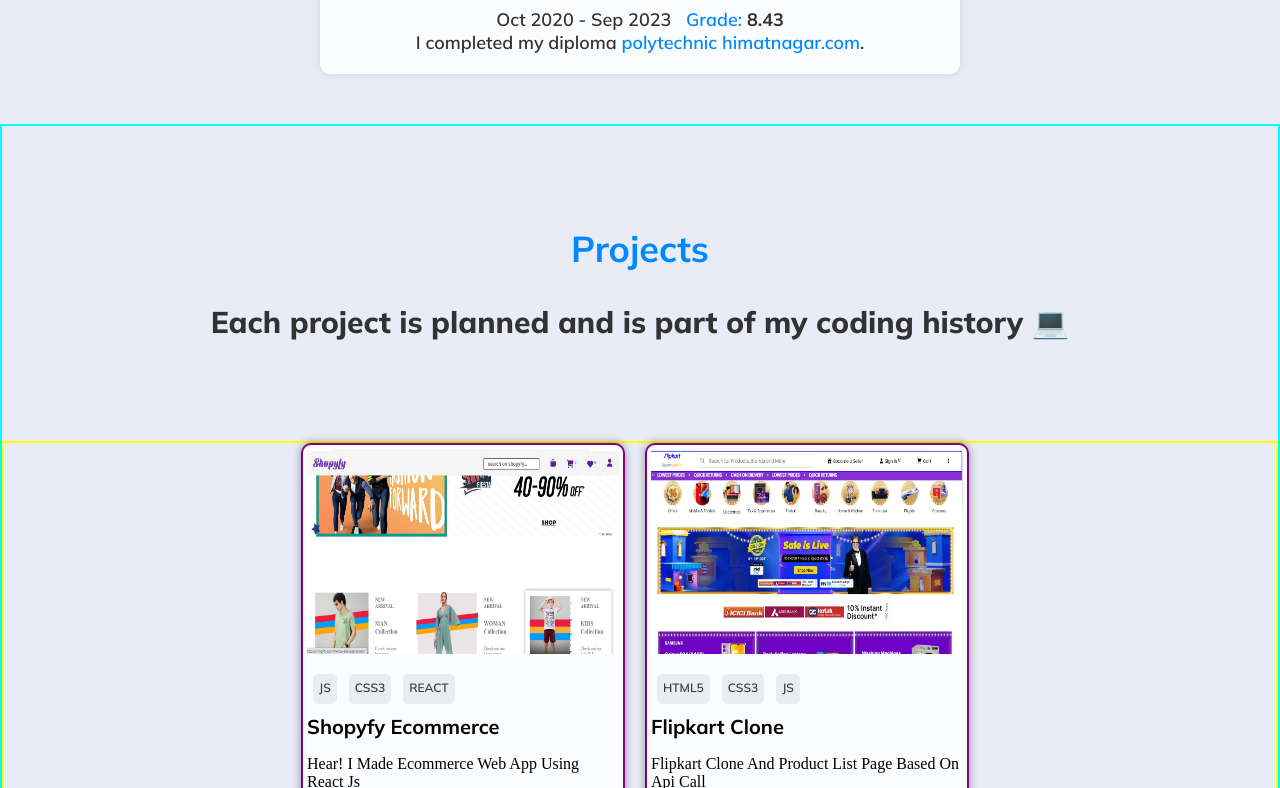
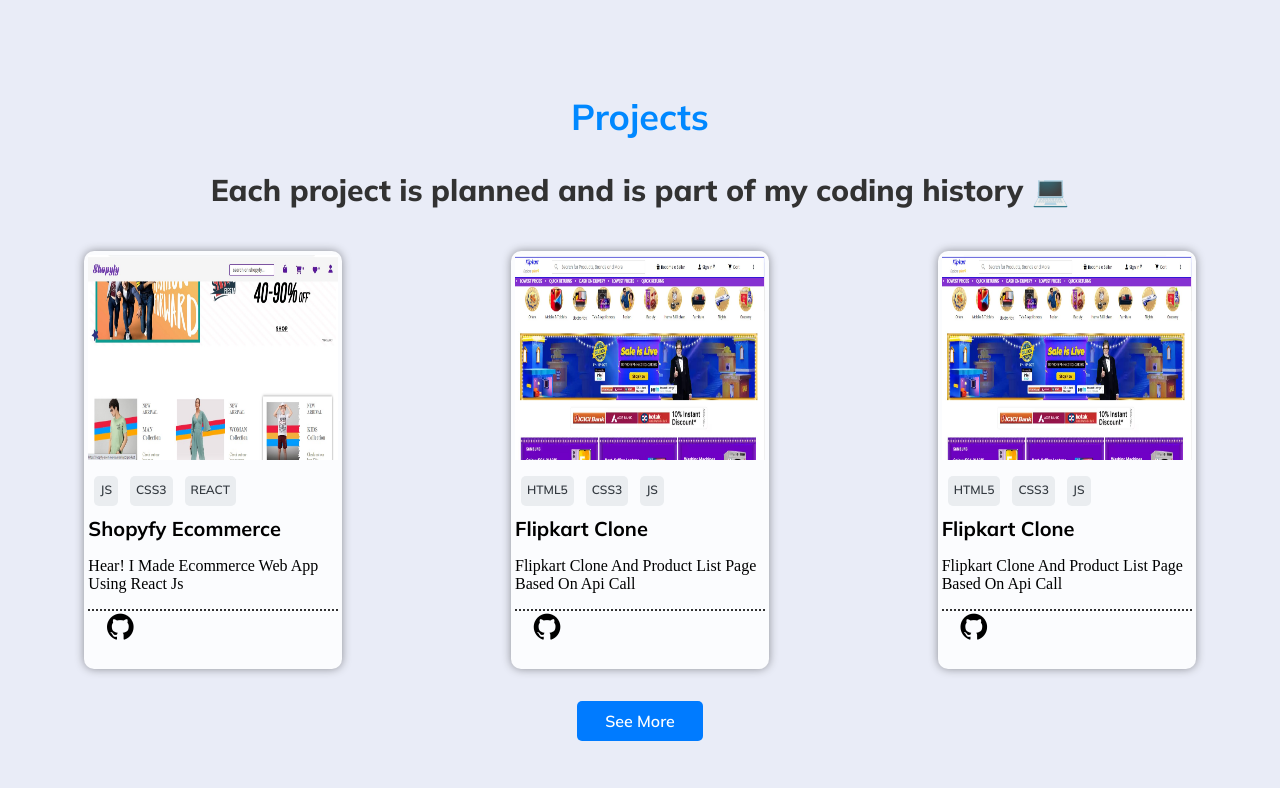
Before and after one commit to Aryanpatel1066/aryanpatel, a React (Vite) app: page / in a window 1280 px wide. Shown: the part 1732-2520 px from the top of the page. Built offline with nearby package versions, Linux system fonts and the light colour scheme.

Commit message:
first commit of the day all done in portfolio

```diff
--- a/src/App.css
+++ b/src/App.css
@@ -1,5 +1,5 @@
 /* Import Google Fonts */
-@import url('https://fonts.googleapis.com/css2?family=Inconsolata:wght@300;500;700;900&family=Mulish:ital,wght@0,600;0,700;0,800;0,1000;1,900&display=swap');
+@import url("https://fonts.googleapis.com/css2?family=Inconsolata:wght@300;500;700;900&family=Mulish:ital,wght@0,600;0,700;0,800;0,1000;1,900&display=swap");
 
 /* Base styles */
 * {
@@ -12,7 +12,7 @@
 body.light {
   font-family: "Mulish";
   overflow-x: hidden;
-    background-color: #E9EcF7;
+  background-color: #e9ecf7;
   --header-bg-color: #ffffff;
   --header-text-color: #262626;
   --header-alt-color: #f1f1f1;
@@ -36,7 +36,7 @@
   --background-color-alt: #333333;
   --box-shadow-color: rgba(255, 255, 255, 0.4);
 }
-#moonIcon{
+#moonIcon {
   padding-left: 10px;
 }
 /* Header styles */
@@ -114,7 +114,6 @@
   filter: brightness(1.1) contrast(1.1);
 }
 
-
 /* Skills */
 .skills {
   display: flex;
@@ -122,9 +121,9 @@
   flex-wrap: wrap;
   gap: 4px;
 }
-#skillHead{
-    color:var(--primary-color);
-    margin:10px;
+#skillHead {
+  color: var(--primary-color);
+  margin: 10px;
 }
 .skillImg {
   max-width: 100px;
@@ -182,11 +181,11 @@
 
 /* About section */
 .about {
-    padding-top: 100px;
+  /* padding-top: 100px; */
   display: flex;
   justify-content: center;
   transition: 0.3s;
-    margin-bottom: 100px;
+  margin-bottom: 70px;
   /* border:2px solid red; */
   max-width: auto;
 }
@@ -213,7 +212,7 @@
 
 .img-about img {
   position: relative;
-    right:20px;
+  right: 20px;
   transition: 0.3s;
   width: 400px;
   border-radius: 50%;
@@ -270,75 +269,53 @@
 }
 
 /* Projects */
+.projects {
+  padding-top: 100px;
+  /* border:2px solid aqua; */
+}
+.projects-text h1 {
+  color: var(--primary-color);
+  font-size: 36px;
+  text-align: center;
+  margin-bottom: 2rem;
+  /* border:2px solid pink; */
+}
+.projects-text h2 {
+  font-weight: 1000;
+  font-size: 30px;
+  color: var(--text-color);
+  /* border:2px solid greenyellow; */
+  margin-bottom: 2rem;
+}
+
+.projects-content {
+  display: flex;
+  justify-content: space-around;
+  flex-wrap: wrap;
+  /* border:2px solid red; */
+}
 .projectCard {
   height: 410px;
-    max-width: 312px;
+  max-width: 250px;
   background-color: var(--background-color-alt);
   border-radius: 10px;
   padding: 4px;
-    margin: 0 5px;
+  margin: 10px 15px;
   box-shadow: 0px 0px 10px var(--box-shadow-color);
   filter: brightness(1) contrast(1);
   transition: 0.5s;
-    border:2px solid purple;
-    flex:1 1 100%;
-}
-.projects-content {
-    border: 2px solid yellow;
-   display: flex;
-   flex-wrap: wrap;
-   gap:10px;
-}
-
-@media (max-width: 460px) {
-    .projects-content {
-       max-width: 100%;
-    }
-}  */
-
-
-.projectCard {
-    height: 410px;
-    max-width: 312px;
-    background-color: var(--background-color-alt);
-    border-radius: 10px;
-    padding: 4px;
-    margin: 10px;
-    box-shadow: 0px 0px 10px var(--box-shadow-color);
-    filter: brightness(1) contrast(1);
-    transition: 0.5s;
-    border: 2px solid purple;
-    flex: 1 1 calc(50% - 20px); /* Two cards per row with margin */
-}
-
-.projects-content {
-    border: 2px solid yellow;
-    display: flex;
-    flex-wrap: wrap;
-    justify-content: space-around;
-    gap: 10px;
-}
-
-@media (max-width: 460px) {
-    .projectCard {
-        flex: 1 1 100%; /* One card per row on small screens */
-        max-width: 100%;
-    }
+  /* border:2px solid purple; */
 }
 
 .projectCard:hover {
   cursor: pointer;
 }
 
-.projects {
-    padding-top: 100px;
-    border:2px solid aqua;
-}
-
 #projectImg {
   width: 100%;
   margin-bottom: 10px;
   height: 50%;
+  display: block;
 }
 
 .projects-text {
@@ -365,31 +342,6 @@
   padding-top: 6px;
 }
 
-.projects-text h1 {
-    color: var(--primary-color);
-    font-size: 36px;
-    /* font-weight: 800; */
-    /* padding-right: 820px; */
-    text-align: center;
-    margin-bottom: 2rem;
-}
-
-.projects-text h2 {
-    font-weight: 1000;
-    font-size: 30px;
-    color: var(--text-color);
-}
-
-.projects-content {
-    justify-content: center;
-    align-items: center;
-    display: grid;
-    grid-template-columns: auto auto auto;
-    grid-gap: 10px;
-    margin-top: 100px;
-    transition: 0.3s;
- }
-
 .projectTitle {
   font-size: 1.25rem;
   margin-top: 0.25rem;
@@ -409,7 +361,7 @@
 }
 
 .projectFooter a {
-    color:var(--color);
+  color: var(--color);
   font-family: lora, serif;
   font-weight: bold;
   text-decoration: none;
@@ -417,149 +369,33 @@
   text-align: center;
   padding: 1rem;
 }
-.projects-button a {
+.button {
+  font-size: 16px;
+  background-color: #007bff;
+  /* color: #fff; */
+  border: none;
+  border-radius: 5px;
+  cursor: pointer;
+  width: 96px;
+  padding: 10px 15px;
+  text-align: center;
+  margin: 2px auto;
+  position: relative;
+  top: 20px;
+}
+.button a {
+  /* color:white; */
+  color: white;
   text-decoration: none;
-    background: #0088ff;
-    padding: 10px;
-    padding-inline: 15px;
-    color: white;
-    text-align: center;
-    border-radius: 5px;
-    /* font-weight: 800; */
-    width: 0px;
-    position: relative;
-    left: 46%;
-    top:80px;
 }
-.projects-button a:hover{
-    background-color: #fff;
-    border:1px solid #007bff;
-    color:#000000;
+.button:hover {
+  background-color: white;
+  border: 1px solid #007bff;
+}
+.button:hover a {
+  color: #000000;
 }
 
- /* @media (max-width: 1355px) {
-    .projects-content {
-        grid-template-columns: auto auto;
-    }
-
-    .projects-text h1 {
-        padding-right: 0;
-    }
-} */
-
-/* @media (max-width: 898px) {
-    .projects-content {
-        grid-template-columns: auto;
-    }
-} */
-
-/* Contact
-.contact {
-    padding-top: 100px;
-    display: flex;
-    justify-content: center;
-}
-
-.contact-moldure {
-    border-radius: 50px;
-    height: 250px;
-    width: 500px;
-    display: flex;
-    align-items: center;
-    justify-content: space-between;
-    box-shadow: 0px 0px 10px var(--box-shadow-color);
-    padding-inline: 50px;
-    transition: 0.3s;
-    background-color: var(--background-color-alt);
-}
-
-.contact-moldure:hover {
-    cursor: pointer;
-    box-shadow: 0px 0px 10px rgba(0, 0, 0, 0.2);
-}
-
-.contact-content h1 {
-    color: var(--primary-color);
-    font-size: 20px;
-    font-weight: 800;
-}
-
-.contact-content h2 {
-    font-weight: 1000;
-    font-size: 30px;
-    color: var(--text-color);
-}
-
-.contact-content p {
-    padding-top: 10px;
-    color: var(--text-color-light);
-}
-
-.contact-content img {
-    padding-left: 15px;
-    transition: 0.2s;
-    cursor: pointer;
-}
-
-#imgGit {
-    width: 50px;
-}
-
-#imgInsta {
-    width: 37px;
-}
-
-#imgLinkedin {
-    width: 40px;
-}
-
-.contact-img {
-    display: flex;
-    flex-direction: column;
-    justify-content: space-between;
-}
-
-.contact-img img {
-    border-radius: 50%;
-    box-shadow: 0px 0px 10px var(--box-shadow-color);
-}
-
-#imgAbout {
-    height: 130px;
-    width: 130px;
-} */
-
-/* @media (max-width: 1280px) {
-    .contact {
-        margin-bottom: 60px;
-    }
-}
-
-@media (max-width: 510px) {
-    .contact-moldure {
-        height: 300px;
-        width: 400px;
-    }
-}
-
-@media (max-width: 420px) {
-    .contact-moldure {
-        height: 400px;
-        width: 300px;
-        flex-direction: column;
-        padding-top: 50px;
-    }
-
-    .contact-img {
-        flex-direction: row;
-    }
-
-    .contact-img img {
-        width: 100px;
-        height: 100px;
-    }
-}
- */
 /* Footer */
 footer {
   padding: 20px;
@@ -617,7 +453,7 @@
 }
 
 .tab-content {
-    background-color:var(--background-color-alt);
+  background-color: var(--background-color-alt);
   padding: 20px;
   border-radius: 10px;
   box-shadow: 0 0 10px rgba(0, 0, 0, 0.1);
@@ -662,19 +498,18 @@
   /* background-color: #f0f4f8; */
   border-radius: 8px;
   margin-top: 10rem;
-    /* border: 2px solid red; */
  }
 
 .contact-heading {
   font-size: 36px;
   margin-bottom: 2rem;
-    color:#007bff
+  color: #007bff;
 }
 
 .contact-paragraph {
   font-size: 16px;
   margin-bottom: 20px;
-    color:var(--text-color)
+  color: var(--text-color);
 }
 
 .contact-button {
@@ -686,10 +521,10 @@
   border-radius: 5px;
   cursor: pointer;
 }
-  .contact-button:hover{
+.contact-button:hover {
   background-color: #fff;
-    border:1px solid #007bff;
-    color:black;
+  border: 1px solid #007bff;
+  color: black;
 }
 .icon-container {
   margin-top: 20px;
@@ -697,12 +532,10 @@
 
 .icon-link {
   margin: 0 10px;
-    color:var(--backgound-color)
-
+  color: var(--backgound-color);
 }
-  .icon-link:hover{
-    color:#007bff;
-
+.icon-link:hover {
+  color: #007bff;
 }
 .icon-link i {
   width: 60px;
@@ -710,6 +543,8 @@
   font-size: 40px;
 }
 
+@media (max-width: 257px) {
+}
 /* Let's Make It respnsive */
 /* 1.1) navbar */
 .hambargur {
@@ -721,7 +556,7 @@
   height: auto;
   overflow: hidden;
   transition: height 0.3s ease-in-out;
-    background-color:var(--backgound-color);
+  background-color: var(--backgound-color);
   position: absolute;
   top: 100px;
   left: 0;
@@ -733,28 +568,27 @@
 .slidBar.open {
   height: 400px;
 }
-.headerButtons{
+.headerButtons {
   display: flex;
   flex-direction: column;
   justify-content: space-around;
   position: relative;
-    left:50%;
+  left: 50%;
 }
 .headerButtons a {
   text-decoration: none;
   color: var(--header-text-color);
   font-weight: 700;
   font-size: 20px;
-    margin:5px;
+  margin: 5px;
 }
 
 .headerButtons a:hover {
   color: var(--primary-color);
 }
 
-
 @media (max-width: 552px) {
-    .slidBar{
+  .slidBar {
     display: block;
     /* border:2px solid green; */
   }
@@ -764,141 +598,136 @@
   .hambargur {
     display: block;
   }
-    .fw h1{
+  .fw h1 {
     font-size: 2.2rem;
   }
-
 }
 /* 1.2) home page */
-@media  (max-width:866px)  {
-    .home{
+@media (max-width: 866px) {
+  .home {
     display: flex;
     flex-direction: column;
     margin-top: 10rem;
   }
-
 }
-@media (max-width:410px) {
-    .fw h2{
+@media (max-width: 410px) {
+  .fw h2 {
     font-weight: 500;
     font-size: 20px;
     max-width: auto;
   }
 }
-@media  (max-width:340px) {
-    .img-home img{
-        max-width:200px;
+@media (max-width: 340px) {
+  .img-home img {
+    max-width: 200px;
   }
-     .fw h1{
+  .fw h1 {
     font-size: 1.5rem;
   }
 }
-/* .about-content{
-    border:2px solid gold;
-}
-.img-about{
-    border:2px solid royalblue
-} */
- @media  (max-width:1180px) {
-    .about-moldure{
+
+@media (max-width: 1180px) {
+  .about-moldure {
     max-width: 700px;
     flex-direction: column;
-        height:auto;
-        max-width:500px;
+    height: auto;
+    max-width: 500px;
   }
-
 }
- @media  (max-width:780px) {
-    .img-about{
-        display:none;
+@media (max-width: 780px) {
+  .img-about {
+    display: none;
   }
-    .about-moldure{
+  .about-moldure {
     max-width: 350px;
   }
 }
- @media (max-width:600px) {
-    .about-moldure{
+@media (max-width: 600px) {
+  .about-moldure {
     max-width: 250px;
   }
-    .about-content h2{
+  .about-content h2 {
     font-size: 20px;
     font-weight: 800;
     text-align: center;
     /* margin-left: 60px; */
   }
-    .about-content h1{
+  .about-content h1 {
     /* margin-left: 30px; */
     text-align: center;
   }
-    .about-content p{
+  .about-content p {
     margin-left: auto;
   }
 }
- .skillContainer{
+.skillContainer {
   height: auto;
   width: 300px;
   margin-left: 10px;
 }
-  @media (max-width:500px){
-    .about-moldure{
+@media (max-width: 500px) {
+  .about-moldure {
     width: 150px;
     height: auto;
   }
-    .about-content p{
+  .about-content p {
     font-size: 12px;
     height: auto;
     /* border:2px solid goldenrod; */
     max-width: 370px;
-
   }
-    .about-content img{
+  .about-content img {
     width: 30px;
   }
 }
-  @media  (max-width:400px) {
-    .about-moldure{
+@media (max-width: 400px) {
+  .about-moldure {
     width: 70px;
   }
-    .about-content h1{
+  .about-content h1 {
     font-size: 26px;
   }
-    .about-content h2{
+  .about-content h2 {
     font-size: 16px;
     width: 270px;
     margin-left: 19px;
   }
-    .about-content p{
+  .about-content p {
     height: 100px;
     width: 300px;
   }
-    .about-content h3{
+  .about-content h3 {
     text-align: center;
   }
-    .skills{
+  .skills {
     /* border:2px solid royalblue; */
     display: flex;
     flex-wrap: wrap;
   }
 }
-  @media (max-width:322px) {
-    .skills{
+@media (max-width: 322px) {
+  .skills {
     display: grid;
-        grid-template-columns: repeat(3,1fr);
-        gap:10px;
+    grid-template-columns: repeat(3, 1fr);
+    gap: 10px;
   }
-    .about-moldure{
-        width:15px;
+  .about-moldure {
+    width: 15px;
   }
-    .about-content h2{
+  .about-content h2 {
     font-size: 14px;
-        width:240px;
+    width: 240px;
   }
-    .about-content p{
-        width:230px;
+  .about-content p {
+    width: 230px;
     height: auto;
   }
-    .skillContainer{
-        width:220px;
+  .skillContainer {
+    width: 220px;
     margin-left: 20px;
   }
 }
+.hambargur:hover{
+  transform:scale(1.2);
+  cursor: pointer;
+}
--- a/src/components/Projects.jsx
+++ b/src/components/Projects.jsx
@@ -30,8 +30,8 @@
            </div>
         ))}
       </div>
-      <div className="projects-button">
-        <a href="https://github.com/Aryanpatel1066?tab=repositories" target="_blank" rel="noreferrer">See more</a>
+      <div className="button">
+        <a href="https://github.com/Aryanpatel1066?tab=repositories" target="_blank" rel="noreferrer">See More</a>
       </div>
     </section>
   );
--- a/src/data/projectImages.js
+++ b/src/data/projectImages.js
@@ -19,6 +19,15 @@
       alt: "Project 2",
       githublink:"https://github.com/Aryanpatel1066/flipkartClone"
     },
+    {
+      link: "https://aryanpatel1066.github.io/flipkartClone/index.html",
+      languages:["HTML5","CSS3","JS"],
+      title:"Flipkart Clone",
+      description:"Flipkart Clone And Product List Page Based On Api Call",
+      img: project2,
+      alt: "Project 2",
+      githublink:"https://github.com/Aryanpatel1066/flipkartClone"
+    },
 
     // Add more projects as needed
   ];
```
Lines whose indentation alone changed are shown as unchanged.
